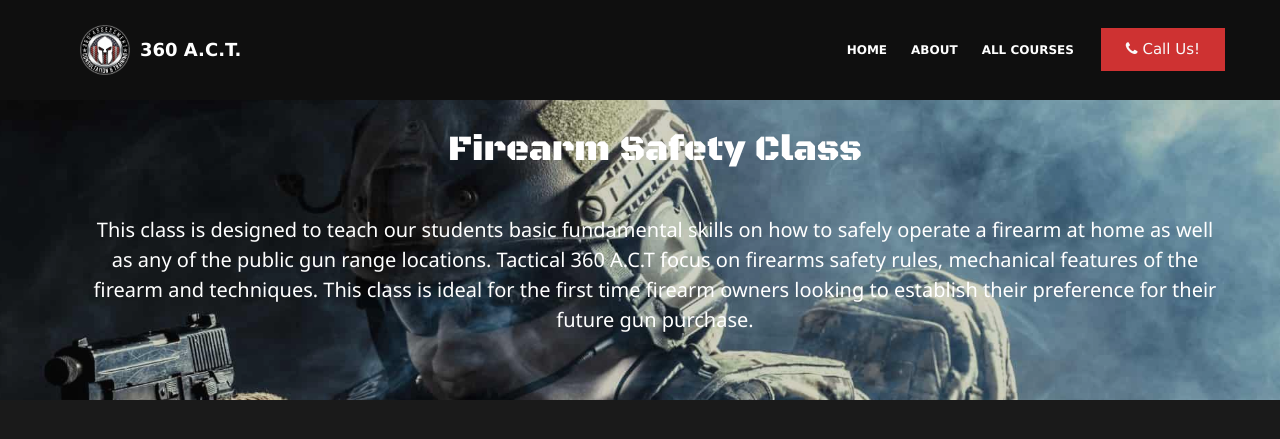
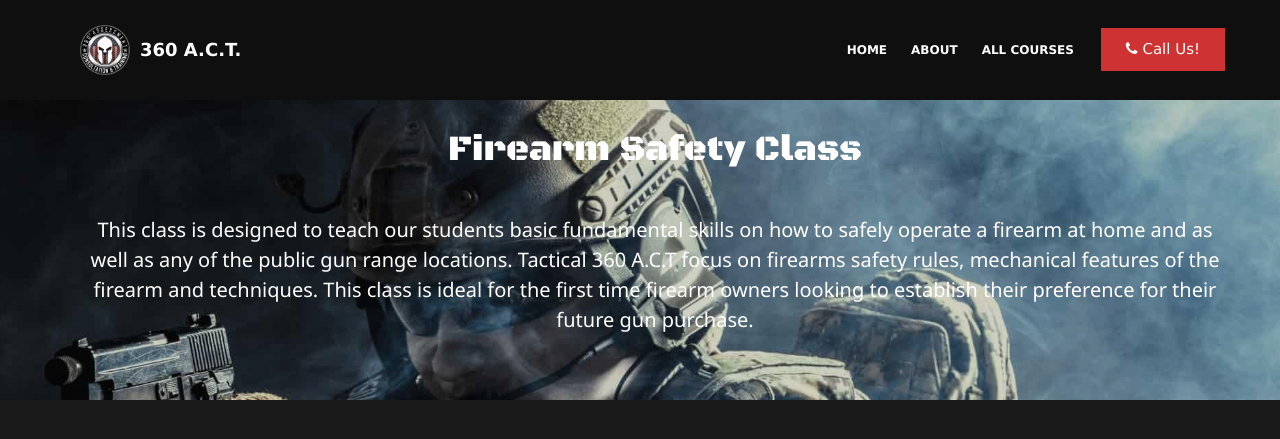
Before and after one commit to sduong9392/Tactical360ActWebsite, a Jekyll site: the page built from pages/Firearms Safety.md, in a window 1280 px wide and 1400 px high, cut to the strip 0-480 px from the top of the window. Shown: the top 439 px of the strip. Built offline with Jekyll 4.4.1, drawn with Linux system fonts in a browser that asks for light colours; comment, search, counter and statistics services are not loaded; some of the changed text lies outside the part shown.

Commit message:
pages/Firearms Safety.md updated from https://stackedit.io/

```diff
--- a/pages/Firearms Safety.md
+++ b/pages/Firearms Safety.md
@@ -2,12 +2,12 @@
 title: "Firearm Safety Class"
 price: "$50"
 image: "https://images.pexels.com/photos/3602946/pexels-photo-3602946.jpeg?auto=compress&cs=tinysrgb&dpr=2&h=750&w=1260"
-summary: This class is designed to teach our students basic fundamental skills on how to safely operate a firearm at home as well as any of the public gun range locations.  Tactical 360 A.C.T focus on firearms safety rules, mechanical features of the firearm and techniques.  This class is ideal for the first time firearm owners looking to establish their preference for their future gun purchase.
+summary: This class is designed to teach our students basic fundamental skills on how to safely operate a firearm at home and as well as any of the public gun range locations.  Tactical 360 A.C.T focus on firearms safety rules, mechanical features of the firearm and techniques.  This class is ideal for the first time firearm owners looking to establish their preference for their future gun purchase.
 tag: "featured"
 ---
 
 
 <!--stackedit_data:
-eyJoaXN0b3J5IjpbLTE5MTM1NDcyMjMsLTE2NzQxMjIyMzIsLT
-EwNTc4NDkxNCwtNDk1OTkyODgwXX0=
+eyJoaXN0b3J5IjpbMTM3NDY0Nzk2OCwtMTkxMzU0NzIyMywtMT
+Y3NDEyMjIzMiwtMTA1Nzg0OTE0LC00OTU5OTI4ODBdfQ==
 -->
```
